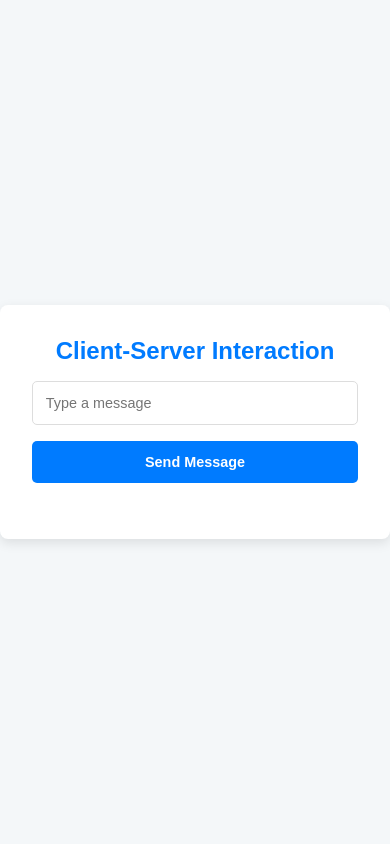
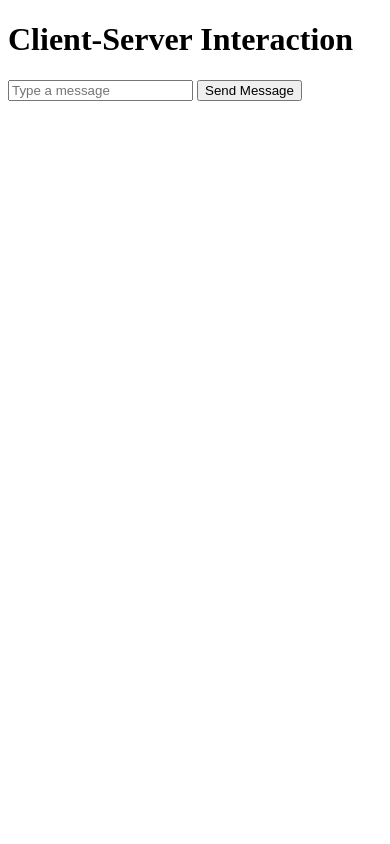
Before and after one commit to faseeh41/PDC-ClientServer, a Python web app: template templates/index.html in a window 390 px wide. Run offline with Jinja, Linux system fonts and the light colour scheme; the template is opened without the code that fills it, so the values that code supplies are empty.

Commit message:
index changes

```diff
--- a/templates/index.html
+++ b/templates/index.html
@@ -4,121 +4,41 @@
     <meta charset="UTF-8" />
     <meta name="viewport" content="width=device-width, initial-scale=1.0" />
     <title>Client-Server Interaction</title>
-    <style>
-      /* Reset and basic styles */
-      * {
-        margin: 0;
-        padding: 0;
-        box-sizing: border-box;
-      }
-
-      body {
-        font-family: Arial, sans-serif;
-        background-color: #f4f7f9;
-        display: flex;
-        justify-content: center;
-        align-items: center;
-        height: 100vh;
-        color: #333;
-      }
-
-      .container {
-        text-align: center;
-        padding: 2rem;
-        background-color: #fff;
-        border-radius: 8px;
-        box-shadow: 0 4px 12px rgba(0, 0, 0, 0.1);
-        width: 100%;
-        max-width: 400px;
-      }
-
-      h1 {
-        font-size: 1.8rem;
-        margin-bottom: 1rem;
-        color: #007bff;
-      }
-
-      input[type="text"] {
-        width: 100%;
-        padding: 0.8rem;
-        border-radius: 5px;
-        border: 1px solid #ddd;
-        font-size: 1rem;
-        margin-bottom: 1rem;
-        outline: none;
-      }
-
-      button {
-        width: 100%;
-        padding: 0.8rem;
-        font-size: 1rem;
-        font-weight: bold;
-        color: #fff;
-        background-color: #007bff;
-        border: none;
-        border-radius: 5px;
-        cursor: pointer;
-        transition: background-color 0.3s;
-      }
-
-      button:hover {
-        background-color: #0056b3;
-      }
-
-      #responseOutput {
-        margin-top: 1.5rem;
-        font-size: 1rem;
-        color: #333;
-      }
-
-      /* Responsive styling */
-      @media (max-width: 600px) {
-        h1 {
-          font-size: 1.5rem;
-        }
-
-        input[type="text"],
-        button {
-          font-size: 0.9rem;
-        }
-      }
-    </style>
   </head>
   <body>
-    <div class="container">
-      <h1>Client-Server Interaction</h1>
-      <input type="text" id="messageInput" placeholder="Type a message" />
-      <button id="sendMessage">Send Message</button>
-      <p id="responseOutput"></p>
-    </div>
+    <h1>Client-Server Interaction</h1>
+    <input type="text" id="messageInput" placeholder="Type a message" />
+    <button id="sendMessage">Send Message</button>
+    <p id="responseOutput"></p>
 
     <script>
       document
         .getElementById("sendMessage")
         .addEventListener("click", async () => {
-          const message = document.getElementById("messageInput").value;
+          const message = document.getElementById("messageInput").value; // Get input value
           const responseOutput = document.getElementById("responseOutput");
 
+          // Send a POST request to the server
           try {
             const response = await fetch(
               "https://web-production-4c451.up.railway.app/api/message",
               {
                 method: "POST",
                 headers: {
-                  "Content-Type": "application/json",
+                  "Content-Type": "application/json", // Specify content type as JSON
                 },
-                body: JSON.stringify({ message }),
+                body: JSON.stringify({ message }), // Send the message as JSON
               }
             );
 
-            if (response.ok) {
-              const data = await response.json();
-              responseOutput.textContent = `Server: ${data.response}`;
-            } else {
-              responseOutput.textContent = "Error: Server did not respond.";
+            if (!response.ok) {
+              throw new Error(`HTTP error! Status: ${response.status}`);
             }
+
+            const data = await response.json(); // Parse the response JSON
+            responseOutput.textContent = data.response; // Display the response
           } catch (error) {
-            responseOutput.textContent = "Network Error. Please try again.";
+            responseOutput.textContent = `Error: ${error.message}`; // Display error if any
           }
         });
     </script>
```
